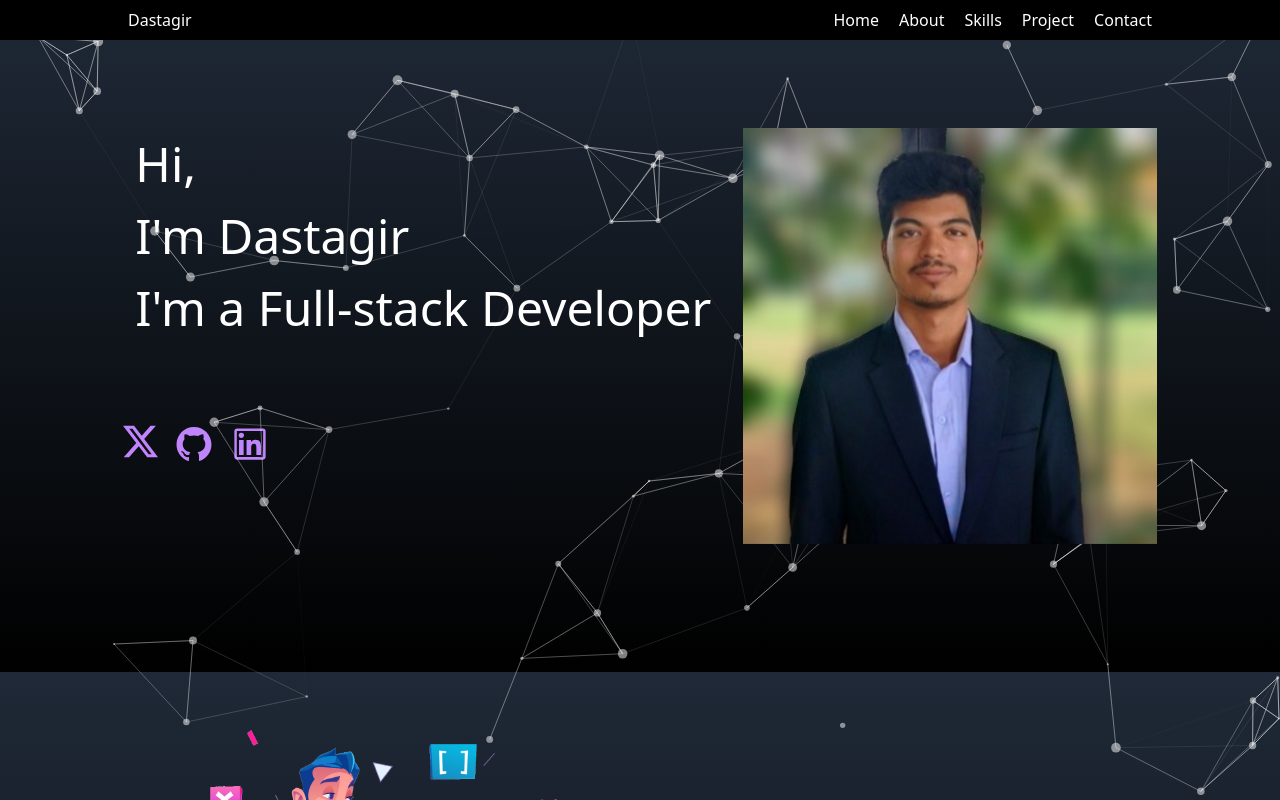
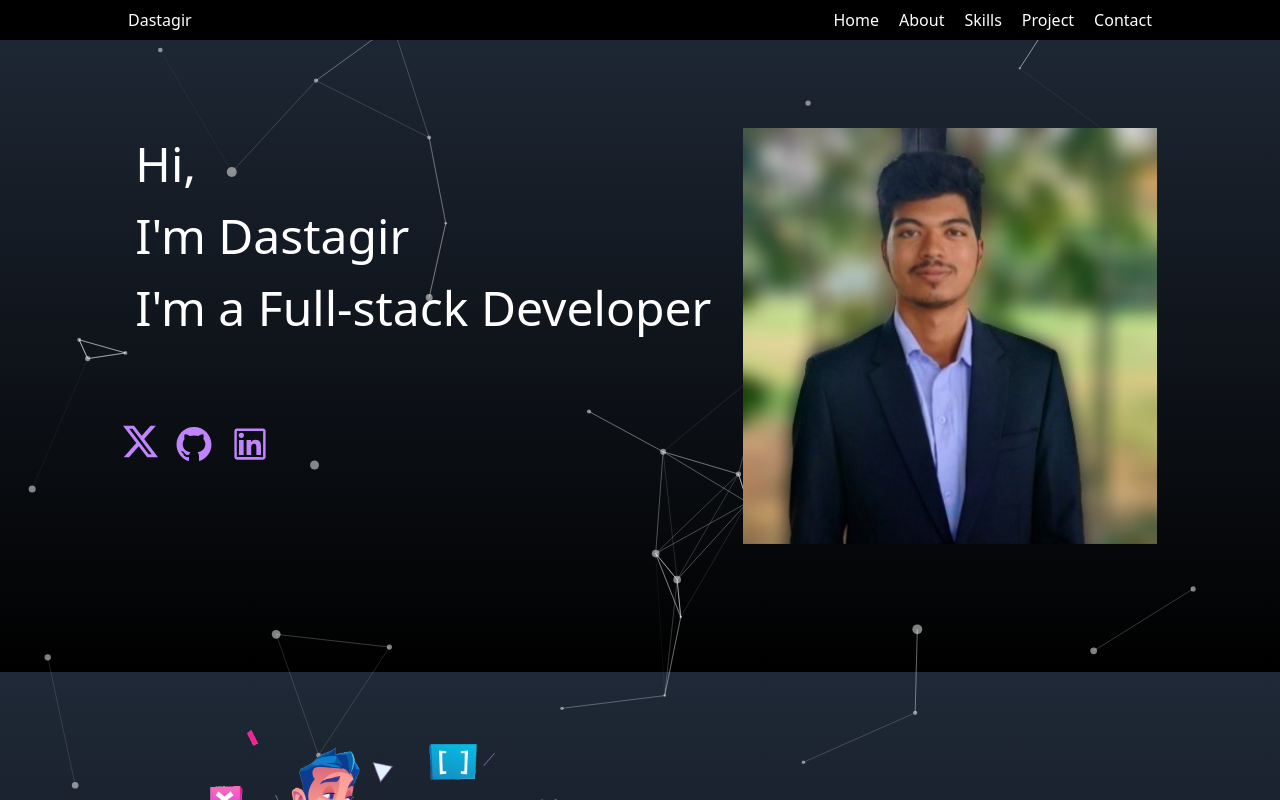
Before and after one commit to Dastagir2k/Dastagir_Portfolio, a React (Vite) app: page / in a window 1280 px wide. Shown: the top 800 px of the page. Built offline with nearby package versions, Linux system fonts and the light colour scheme.

Commit message:
Update Design.jsx

```diff
--- a/src/components/Design.jsx
+++ b/src/components/Design.jsx
@@ -78,7 +78,7 @@ const particlesLoaded = useCallback(async container => {
                             enable: false,
                             area: 800,
                         },
-                        value: 80,
+                        value: 40,
                     },
                     opacity: {
                         value: 0.5,
```
